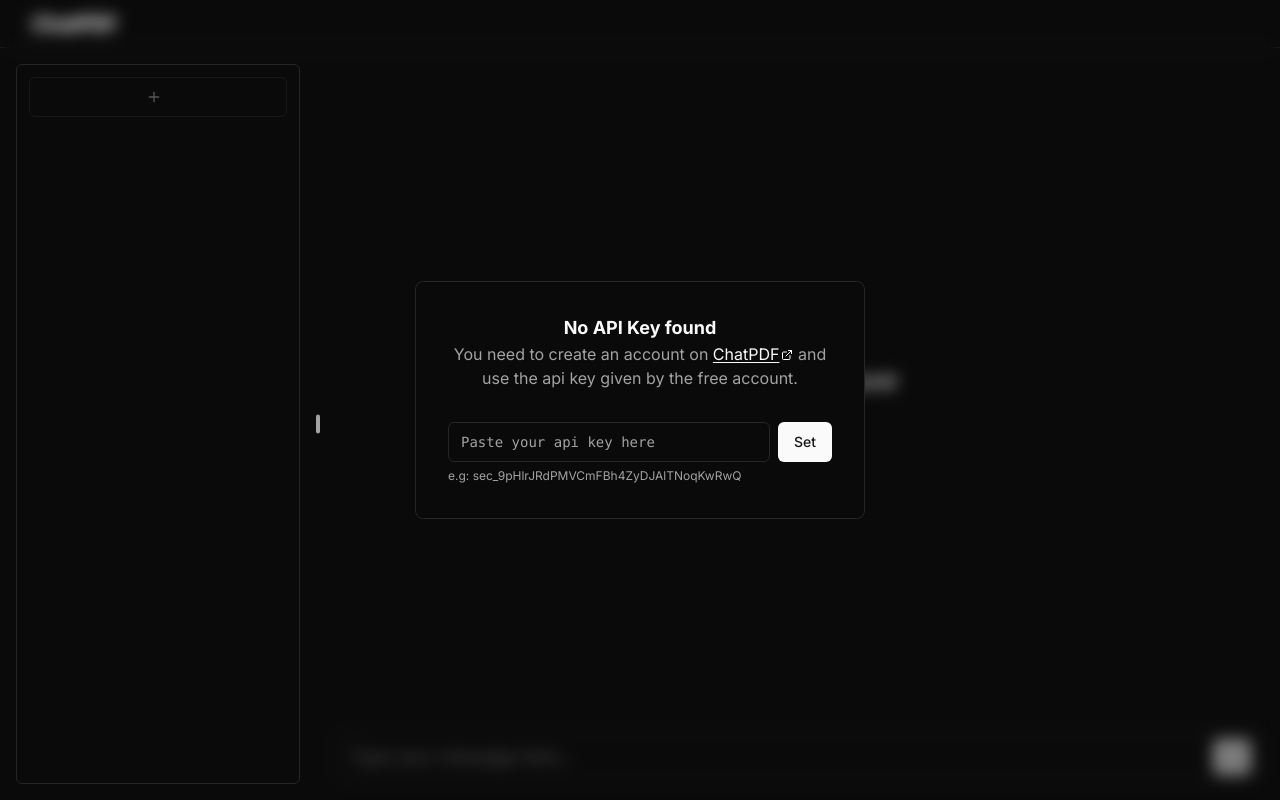
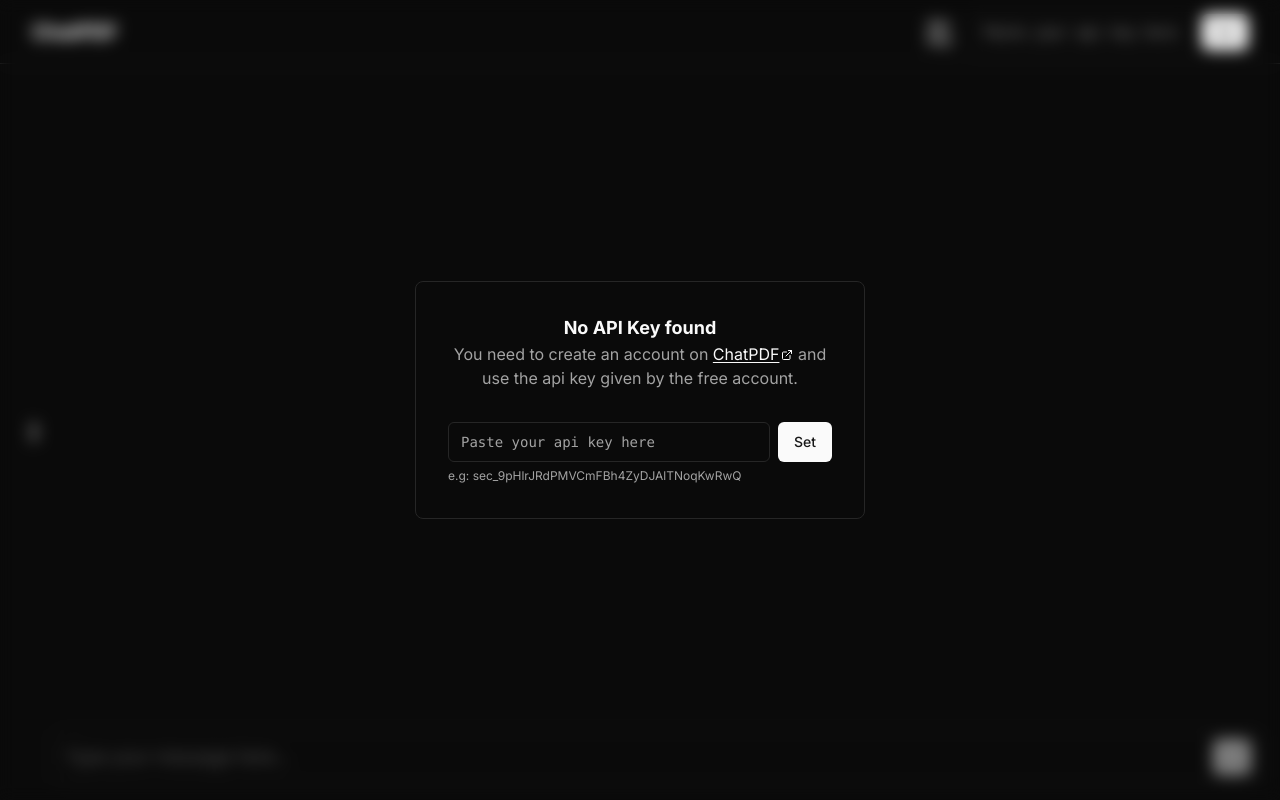
Before and after one commit to guivictorr/chat-pdf, a Next.js app: page / in a window 1280 px wide. Built offline with nearby package versions, Linux system fonts and the light colour scheme.

Commit message:
feat: adding an input to change the api key

```diff
--- a/src/app/page.tsx
+++ b/src/app/page.tsx
@@ -1,13 +1,15 @@
 import { Sidebar } from "@/components/sidebar";
 import { Chat } from "../components/chat";
+import { ApiKeyInput } from "@/components/api-key-input";
 
 export default function Home() {
   return (
     <div className="flex flex-col h-full">
-      <header className="flex items-center justify-between px-8 py-4 h-[6%] border-b">
-        <h1 className="font-bold text-xl">ChatPDF</h1>
+      <header className="flex items-center justify-between gap-4 px-8 py-4 h-[8%] border-b">
+        <h1 className="font-bold text-xl shrink">ChatPDF</h1>
+        <ApiKeyInput />
       </header>
-      <section className="py-4 pr-4 pl-9 md:pl-4 h-[94%] flex items-center justify-between">
+      <section className="py-4 pr-4 pl-9 md:pl-4 h-[92%] flex items-center justify-between">
         <Sidebar />
         {/* <PreviewFile /> */}
         <Chat />
--- /dev/null
+++ b/src/components/api-key-input.tsx
@@ -0,0 +1,44 @@
+"use client";
+import { apiKeyAtom } from "@/state/api-key";
+import { useAtom } from "jotai";
+import { Input } from "./ui/input";
+import { Button } from "./ui/button";
+import { FormEvent } from "react";
+import { toast } from "sonner";
+import { Label } from "./ui/label";
+
+export function ApiKeyInput() {
+  const [apiKey, setApiKey] = useAtom(apiKeyAtom);
+
+  function handleApiKey(event: FormEvent<HTMLFormElement>) {
+    event.preventDefault();
+    const formData = new FormData(event.currentTarget);
+    const newApiKey = formData.get("api_key");
+
+    if (!newApiKey) {
+      toast("You need to type something...");
+      return;
+    }
+
+    setApiKey(newApiKey?.toString());
+  }
+
+  return (
+    <form className="flex items-center gap-2" onSubmit={handleApiKey}>
+      <Label htmlFor="api_key">Api key:</Label>
+      <Input
+        required
+        id="api_key"
+        name="api_key"
+        type="text"
+        pattern="^sec_\S+"
+        placeholder="Paste your api key here"
+        maxLength={40}
+        className="font-mono"
+        autoComplete="off"
+        defaultValue={apiKey ?? ""}
+      />
+      <Button size="sm">Set</Button>
+    </form>
+  );
+}
--- a/src/components/chat-input.tsx
+++ b/src/components/chat-input.tsx
@@ -37,6 +37,11 @@
     }
 
     setMessage(message.toString(), "user");
+    if (textAreaRef.current) {
+      textAreaRef.current.value = "";
+      textAreaRef.current.style.height = "";
+      textAreaRef.current.focus();
+    }
 
     const result = await sendMessageMutation.mutateAsync({
       sourceId: selectedFileId,
@@ -45,18 +50,12 @@
 
     if (result === null) {
       toast("Error! ❌", {
-        description: "Add file request failed.",
+        description: "Send message request failed.",
       });
       return;
     }
 
     setMessage(result.content, "assistant");
-
-    if (textAreaRef.current) {
-      textAreaRef.current.value = "";
-      textAreaRef.current.style.height = "";
-      textAreaRef.current.focus();
-    }
   }
 
   function handleEnterPress(event: KeyboardEvent<HTMLTextAreaElement>) {
--- a/src/components/no-api-key.tsx
+++ b/src/components/no-api-key.tsx
@@ -29,7 +29,7 @@
   }
 
   return (
-    <div className="fixed h-full w-full z-20 backdrop-blur flex flex-col items-center justify-center px-4">
+    <div className="fixed h-full w-full z-30 backdrop-blur flex flex-col items-center justify-center px-4">
       <div className="border p-8 rounded-lg bg-background">
         <div className="text-center">
           <p className="font-bold text-lg">No API Key found</p>
--- a/src/components/sidebar.tsx
+++ b/src/components/sidebar.tsx
@@ -73,10 +73,7 @@
   }, [files, selectedFileId, setSelectedFileId]);
 
   return (
-    <Collapsible
-      defaultOpen
-      className="group absolute z-20 left-0 top-0 flex md:relative h-full shrink-0 data-[state='closed']:w-fit w-full max-w-80"
-    >
+    <Collapsible className="group absolute z-20 left-0 top-0 flex md:relative h-full shrink-0 data-[state='closed']:w-fit w-full max-w-80">
       <CollapsibleContent asChild>
         <ul className="flex flex-col items-start justify-start grow h-full p-3 gap-2 border rounded-md overflow-y-auto bg-background">
           {files.map((file) => (
```
